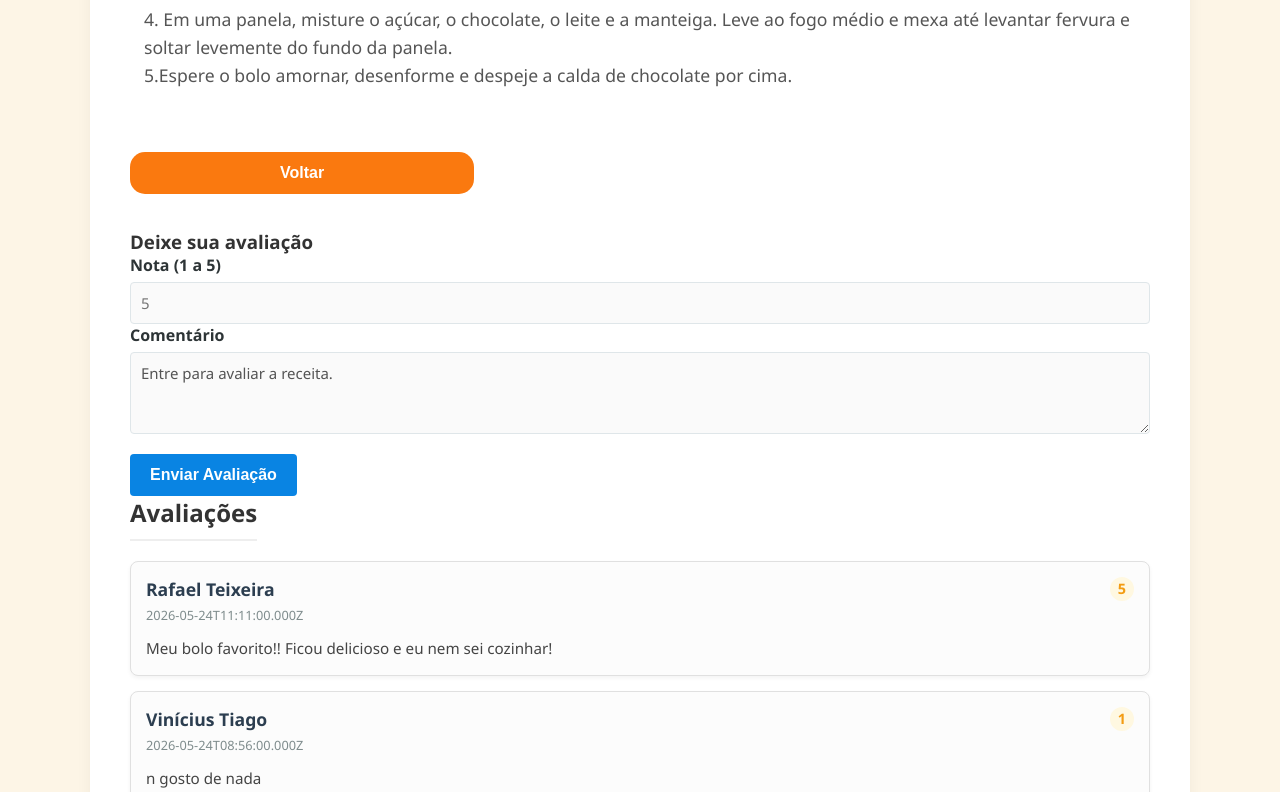
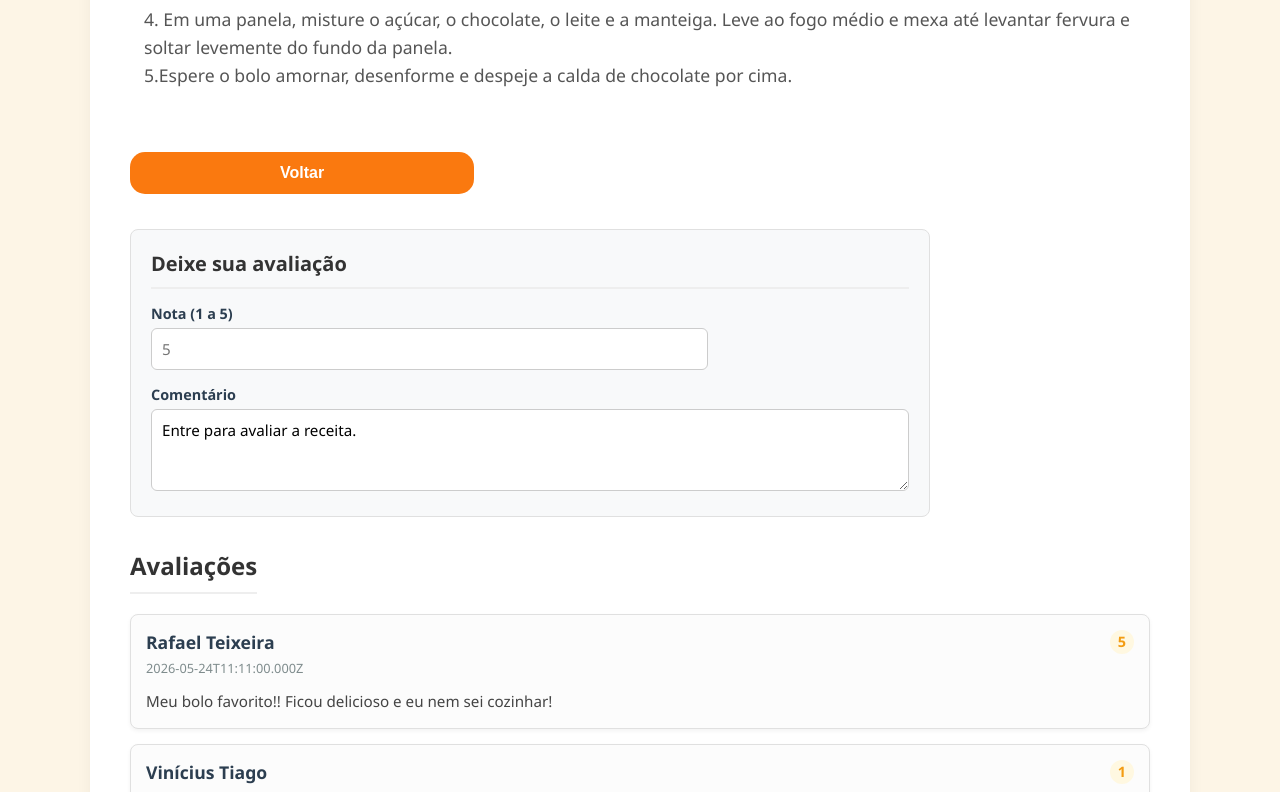
Before and after one commit to rafaeltpaulino/projeto-final-SPODWE2, a React (Create React App) app in the folder tudodebom/: page /receitas/1 in a window 1280 px wide. Shown: the part 952-1744 px from the top of the page. Built offline with nearby package versions, Linux system fonts and the light colour scheme.

Commit message:
Término da implementação da funcionalidade de nova avaliação.

```diff
--- a/tudodebom/src/App.js
+++ b/tudodebom/src/App.js
@@ -24,9 +24,10 @@ class App extends Component {
     logado: false
   };
 
-  currentReceitaId = 3;
+  currentReceitaId = 18;
   currentCategoriaId = 3;
   currentUsuarioId = 4;
+  currentAvaliacaoId = 4;
 
   async componentDidMount() {
     try {
@@ -54,59 +55,59 @@ class App extends Component {
     this.currentReceitaId++;
     const receitas = [...this.state.receitas, {...receita, id: this.currentReceitaId}];
     this.setState({ receitas });
-  }
+  };
 
   handleEditarReceita = (receita) => {
     const receitas = this.state.receitas.map((r) =>
       r.id === receita.id ? receita : r
     );
     this.setState({receitas});
-  }
+  };
 
   handleExcluirReceita = (receitaId) => {
     if (window.confirm('Deseja realmente excluir essa receita?')){
       const receitas = this.state.receitas.filter((r) => r.id !== receitaId);
       this.setState({receitas});
     }
-  }
+  };
 
   handleAdicionarUsuario = (usuario) => {
     this.currentUsuarioId++;
     const usuarios = [...this.state.usuarios, {...usuario, id: this.currentUsuarioId}];
     this.setState({usuarios});
-  }
+  };
 
   handleEditarUsuario = (usuario) => {
     const usuarios = this.state.usuarios.map((u) =>
       u.id === usuario.id ? usuario : u
     );
     this.setState({usuarios});
-  }
+  };
 
   handleExcluirUsuario = (usuarioId) => {
     if(window.confirm('Deseja realmente excluir esse usuário?')){
       const usuarios = this.state.usuarios.filter((u) => u.id !== usuarioId);
       this.setState({usuarios});
     }
-  }
+  };
 
   handleAdicionarCategoria = (categoria) => {
     this.currentCategoriaId++;
     const categorias = [...this.state.categorias, {...categoria, id: this.currentCategoriaId}];
     this.setState({categorias});
-  }
+  };
 
   handleEditarCategoria = (categoria) => {
     const categorias = this.state.categorias.map((c) =>
       c.id === categoria.id ? categoria : c
     );
     this.setState({categorias});
-  }
+  };
 
   handleExcluirCategoria = (categoriaId) => {
     const categorias = this.state.categorias.filter((c) => c.id !== categoriaId);
     this.setState({categorias});
-  }
+  };
 
   handleLogin = (email, senha) => {
     const usuario = this.state.usuarios.find((usuario) =>
@@ -123,7 +124,53 @@ class App extends Component {
 
       return false;
     }
-  }
+  };
+
+  handleAtualizarNotaReceita = (idReceita, nota) => {
+    const receita = this.state.receitas.find((r) => r.id === idReceita);
+
+    const qtdAvaliacoes = receita.quantidade_avaliacoes;
+    console.log(qtdAvaliacoes);
+
+    const somatorioNotas = receita.nota_media * qtdAvaliacoes;
+    console.log(somatorioNotas);
+
+    const novaMedia = (somatorioNotas + nota) / (qtdAvaliacoes + 1);
+    console.log((somatorioNotas + nota));
+    console.log('/');
+    console.log((qtdAvaliacoes + 1));
+    console.log(novaMedia);
+
+    const receitaAtualizada = {...receita, nota_media: novaMedia, quantidade_avaliacoes: qtdAvaliacoes + 1};
+    console.log('Receita atualizada');
+    console.log(receitaAtualizada);
+
+    this.handleEditarReceita(receitaAtualizada);
+  };
+
+  handleNovaAvaliacao = (idReceita, idUsuario, nota, comentario) => {
+    const usuario = this.state.usuarios.find((u) => u.id === idUsuario);
+
+    const data = Date.now();
+    this.currentAvaliacaoId++;
+    const avaliacao = {
+      id: this.currentAvaliacaoId,
+      id_receita: idReceita,
+      id_usuario: idUsuario,
+      nome_usuario: usuario.nome,
+      nota: nota,
+      comentario: comentario,
+      data_avaliacao: data
+    };
+
+    this.handleAtualizarNotaReceita(idReceita, nota);
+    console.log('Nova avaliação!');
+    console.log(avaliacao);
+
+    const avaliacoes = [...this.state.avaliacoes, avaliacao];
+
+    this.setState({avaliacoes});
+  };
 
   render() {
     return (
@@ -138,7 +185,8 @@ class App extends Component {
             path="/receitas/:receitaId"
             element={<BuscaReceita receitas={this.state.receitas}
                                    avaliacoes={this.state.avaliacoes}
-                                   logado={this.state.logado} />}
+                                   logado={this.state.logado}
+                                   handleNovaAvaliacao={this.handleNovaAvaliacao} />}
           />
           <Route
             path="/categorias"
--- a/tudodebom/src/components/BuscaReceita.js
+++ b/tudodebom/src/components/BuscaReceita.js
@@ -7,7 +7,7 @@ const BuscaReceita = (props) => {
     const {receitaId} = useParams();
     const receita = props.receitas.find((receita) => receita.id === Number(receitaId));
 
-    return receita ? <ReceitaCompleta receita={receita} avaliacoes={props.avaliacoes} logado={props.logado} /> : <NotFound />
+    return receita ? <ReceitaCompleta receita={receita} avaliacoes={props.avaliacoes} logado={props.logado} handleNovaAvaliacao={props.handleNovaAvaliacao} /> : <NotFound />
 };
 
 export default BuscaReceita;
--- a/tudodebom/src/components/NovaAvaliacao.js
+++ b/tudodebom/src/components/NovaAvaliacao.js
@@ -1,8 +1,20 @@
-import React, { useState } from 'react';
+import React, { useEffect, useState } from 'react';
+import {Link} from 'react-router-dom';
 
 const NovaAvaliacao = (props) => {
     const [nota, setNota] = useState(null);
     const [comentario, setComentario] = useState('');
+
+    const handleAvaliacaoForm = (e) => {
+        e.preventDefault();
+        const usuarioId = sessionStorage.getItem('usuarioId');
+
+        props.handleNovaAvaliacao(props.idReceita, Number(usuarioId), Number(nota), comentario);
+    };
+
+    useEffect(() => {
+        console.log(nota);
+    }, [nota]);
 
     return (
         <>
@@ -13,32 +25,29 @@ const NovaAvaliacao = (props) => {
                     <form>
                         <div className="grupo-form">
                             <label htmlFor="notaReceita">Nota (1 a 5)</label>
-                            <input type="number" disabled={true} id="notaReceita" min="1" max="5" placeholder="5" required />
+                            <input type="number" disabled={true} id="notaReceita" min="1" max="5" placeholder="5" />
                         </div>
 
                         <div className="grupo-form comentario-form">
-                            <label htmlFor="comentarioReceita">Comentário</label>
-                            <textarea id="comentarioReceita" disabled={true} rows="3" value='Entre para avaliar a receita.' required></textarea>
+                        <label htmlFor="comentarioReceita">Comentário</label>
+                            <Link to='/login' style={{textDecoration: 'underline'}}>
+                                <textarea id="comentarioReceita" rows="3" value='Entre para avaliar a receita.' style={{cursor: 'pointer'}} readOnly />
+                            </Link>
                         </div>
-
-                        <button disabled={true} type="submit" className="btn-enviar-avaliacao">
-                            Enviar Avaliação
-                        </button>
                     </form>
                 </div>
             ) : (
                 <div className="formulario-avaliacao">
                     <h3>Deixe sua avaliação</h3>
-
-                    <form>
+                    <form onSubmit={handleAvaliacaoForm}>
                         <div className="grupo-form">
                             <label htmlFor="notaReceita">Nota (1 a 5)</label>
-                            <input type="number" id="notaReceita" min="1" max="5" placeholder="5" required />
+                            <input type="number" id="notaReceita" min="1" max="5" placeholder="5" required onChange={(e) => setNota(e.target.value)} />
                         </div>
 
                         <div className="grupo-form comentario-form">
                             <label htmlFor="comentarioReceita">Comentário</label>
-                            <textarea id="comentarioReceita" rows="3" placeholder="O que você achou desta receita?" required></textarea>
+                            <textarea id="comentarioReceita" rows="3" placeholder="O que você achou desta receita?" required onChange={(e) => setComentario(e.target.value)} />
                         </div>
 
                         <button type="submit" className="btn-enviar-avaliacao">
--- a/tudodebom/src/components/ReceitaCompleta.js
+++ b/tudodebom/src/components/ReceitaCompleta.js
@@ -3,8 +3,6 @@ import DateObject from 'react-date-object'
 import NovaAvaliacao from './NovaAvaliacao';
 
 const ReceitaCompleta = (props) => {
-
-    console.log(props.avaliacoes);
 
     return (
         <div className="principal">
@@ -14,6 +12,7 @@ const ReceitaCompleta = (props) => {
                     <span>📁 <strong>Categoria:</strong> {props.receita.categoria}</span>
                     <span>✍️ <strong>Por:</strong> {props.receita.autor}</span>
                     <span>⏱️ <strong>Preparo:</strong> {props.receita.tempo}</span>
+                    <span>⭐ <strong>Nota média:</strong> {props.receita.nota_media}</span>
                 </div>
             </header>
 
@@ -32,7 +31,7 @@ const ReceitaCompleta = (props) => {
                 <button onClick={() => window.history.back()} className="btn-voltar">Voltar</button>
             </section>
 
-            <NovaAvaliacao logado={props.logado} />
+            <NovaAvaliacao logado={props.logado} handleNovaAvaliacao={props.handleNovaAvaliacao} idReceita={props.receita.id}/>
 
             <div className='avaliacoes'>
                 <h2>
--- a/tudodebom/src/index.css
+++ b/tudodebom/src/index.css
@@ -568,3 +568,87 @@ form button[type="submit"]:hover {
   box-shadow: 0 4px 8px rgba(0, 0, 0, 0.08);
   transition: all 0.2s ease-in-out;
 }
+
+/* Container do formulário em formato de cartão */
+.formulario-avaliacao {
+  max-width: 800px;
+  margin: 2rem 0;
+  padding: 20px;
+  background-color: #f8f9fa; /* Um cinza/azulado bem sutil para se diferenciar da lista */
+  border: 1px solid #e0e0e0;
+  border-radius: 8px;
+  font-family: 'Segoe UI', Tahoma, Geneva, Verdana, sans-serif;
+}
+
+.formulario-avaliacao h3 {
+  font-size: 1.25rem;
+  color: #333;
+  margin-top: 0;
+  margin-bottom: 15px;
+  border-bottom: 2px solid #eee;
+  padding-bottom: 10px;
+}
+
+/* Usando Grid para estruturar os campos */
+.formulario-avaliacao form {
+  display: grid;
+  grid-template-columns: 3fr 1fr; /* O campo de nome fica 3x maior que o campo de nota */
+  gap: 15px;
+}
+
+.grupo-form {
+  display: flex;
+  flex-direction: column;
+}
+
+/* Faz o campo de comentário ocupar a largura total do grid */
+.comentario-form {
+  grid-column: 1 / -1;
+}
+
+/* Estilos das labels */
+.grupo-form label {
+  font-size: 0.9rem;
+  font-weight: 600;
+  color: #2c3e50;
+  margin-bottom: 5px;
+}
+
+/* Estilos dos inputs e textarea */
+.grupo-form input,
+.grupo-form textarea {
+  padding: 10px;
+  border: 1px solid #ccc;
+  border-radius: 6px;
+  font-size: 0.95rem;
+  font-family: inherit; /* Garante que o textarea use a mesma fonte do site */
+  background-color: #fff;
+  transition: border-color 0.2s, box-shadow 0.2s;
+}
+
+/* Efeito ao clicar no campo para digitar */
+.grupo-form input:focus,
+.grupo-form textarea:focus {
+  outline: none;
+  border-color: #3498db;
+  box-shadow: 0 0 0 2px rgba(52, 152, 219, 0.2);
+}
+
+/* Estilo do botão de envio */
+.btn-enviar-avaliacao {
+  grid-column: 1 / -1; /* Força o botão a ir para a linha de baixo e ocupar tudo */
+  background-color: #2c3e50;
+  color: #fff;
+  border: none;
+  padding: 12px;
+  border-radius: 6px;
+  font-size: 1rem;
+  font-weight: bold;
+  cursor: pointer;
+  transition: background-color 0.2s;
+  margin-top: 5px;
+}
+
+.btn-enviar-avaliacao:hover {
+  background-color: #1a252f;
+}
```
